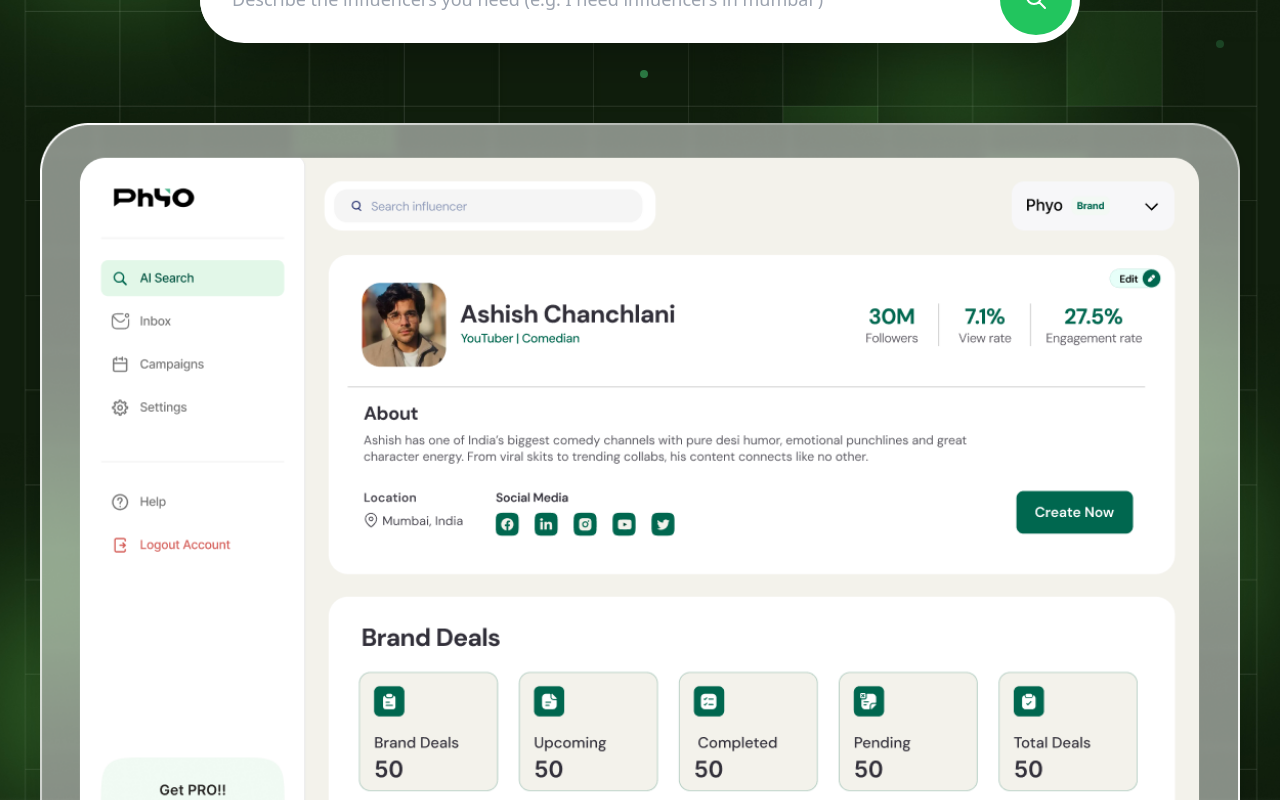
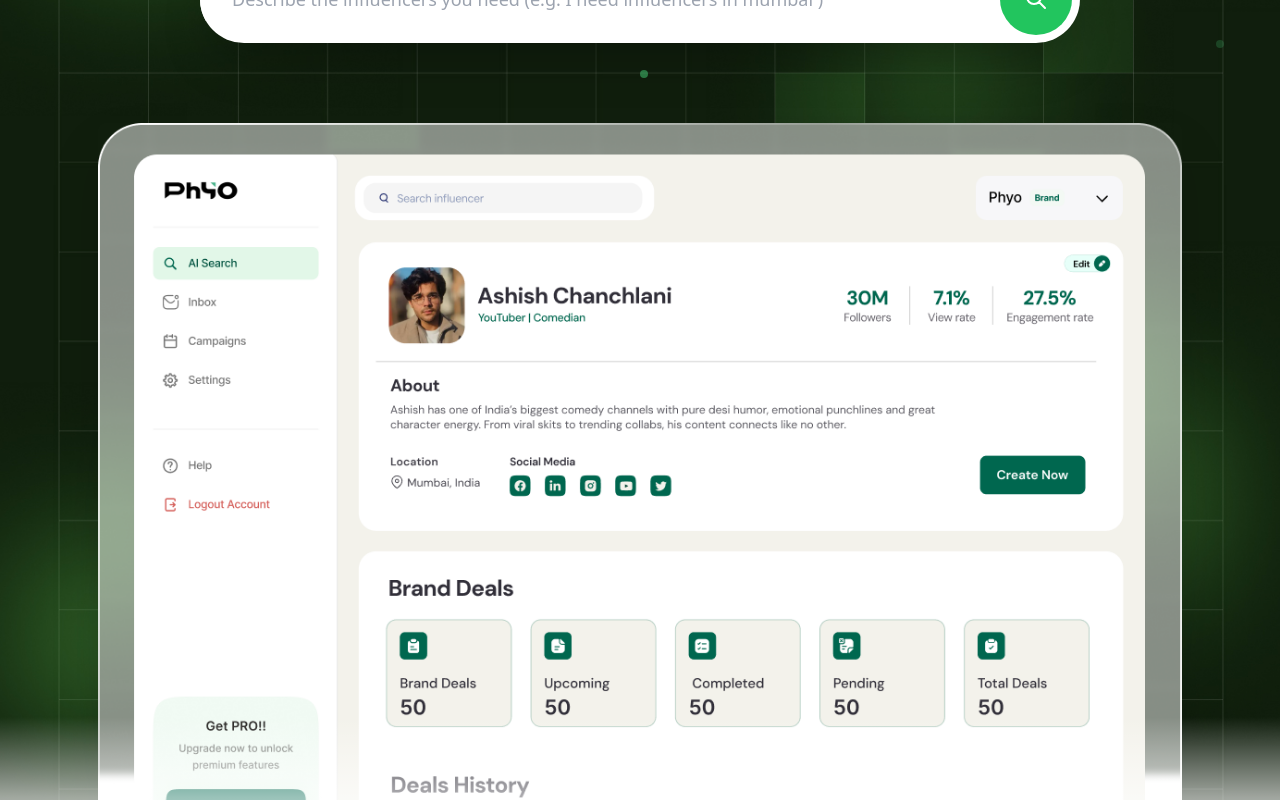
Before and after one commit to phyoai/phyo_client, a Next.js app: page /landing in a window 1280 px wide. Shown: the part 500-1300 px from the top of the page. Built offline with nearby package versions, Linux system fonts and the light colour scheme.

Commit message:
u[dated:privacy policyy

```diff
--- a/src/app/landing/Hero.jsx
+++ b/src/app/landing/Hero.jsx
@@ -668,7 +668,7 @@
         <AnimatePresence>
           {results.length === 0 && !loading && (
             <motion.div
-              className="max-w-[1100px] mx-auto px-8 sm:px-2 px-16 w-full max-w-full"
+              className="max-w-[1100px] mx-auto px-8 sm:px-2 px-8 "
               variants={featureImageVariants}
               initial="hidden"
               animate="visible"
@@ -681,7 +681,7 @@
                 <Image
                   src="/landing/hero_feature.png"
                   alt="Phyo AI Influencer Search Platform Preview"
-                  width={1000}
+                  width={800}
                   height={600}
                   className="w-full h-auto rounded-lg shadow-2xl max-w-full"
                   priority={true}
@@ -690,6 +690,7 @@
             </motion.div>
           )}
         </AnimatePresence>
+
       </motion.div>
     </div>
   );
```
